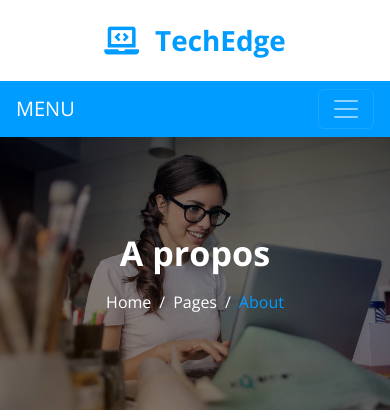
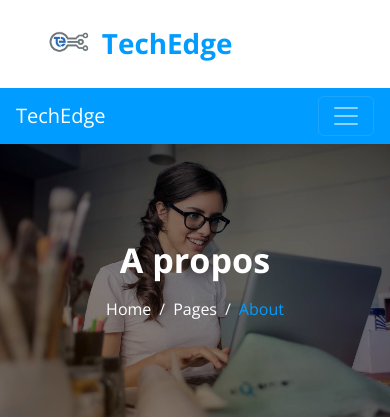
Before and after one commit to oumartom/techedgechad, a Django app: page /about/ in a window 390 px wide. Shown: the top 420 px of the page. Run offline with Django 5.2, Linux system fonts and the light colour scheme; some libraries are stand-ins or nearby versions.

Commit message:
modification recente apres le deploiement

```diff
--- a/techEdgeApp/templates/header.html
+++ b/techEdgeApp/templates/header.html
@@ -24,11 +24,18 @@
 <!-- Brand & Contact Start -->
 <div class="container-fluid py-4 px-5 wow fadeIn" data-wow-delay="0.1s">
     <div class="row align-items-center top-bar">
-        <div class="col-lg-4 col-md-12 text-center text-lg-start">
+        {% comment %} <div class="col-lg-4 col-md-12 text-center text-lg-start">
             <a href="{% url 'index' %}" class="navbar-brand m-0 p-0">
                 <h1 class="fw-bold text-primary m-0"><i class="fa fa-laptop-code me-3"></i>TechEdge</h1>
             </a>
+        </div> {% endcomment %}
+        <div class="col-lg-4 col-md-12 text-center text-lg-start">
+            <a href="{% url 'index' %}" class="navbar-brand m-0 p-0 d-flex align-items-center">
+                <img src="{% static 'websiteTechEdge/img/logo.png' %}" alt="TechEdge Logo" style="height: 40px; margin-right: 10px;">
+                <h1 class="fw-bold text-primary m-0">TechEdge</h1>
+            </a>
         </div>
+
         <div class="col-lg-8 col-md-7 d-none d-lg-block">
             <div class="row">
                 <div class="col-4">
@@ -72,7 +79,7 @@
 
 <!-- Navbar Start -->
 <nav class="navbar navbar-expand-lg bg-primary navbar-dark sticky-top py-lg-0 px-lg-5 wow fadeIn" data-wow-delay="0.1s">
-    <a href="#" class="navbar-brand ms-3 d-lg-none">MENU</a>
+    <a href="#" class="navbar-brand ms-3 d-lg-none">TechEdge</a>
     <button type="button" class="navbar-toggler me-3" data-bs-toggle="collapse" data-bs-target="#navbarCollapse">
         <span class="navbar-toggler-icon"></span>
     </button>
```
